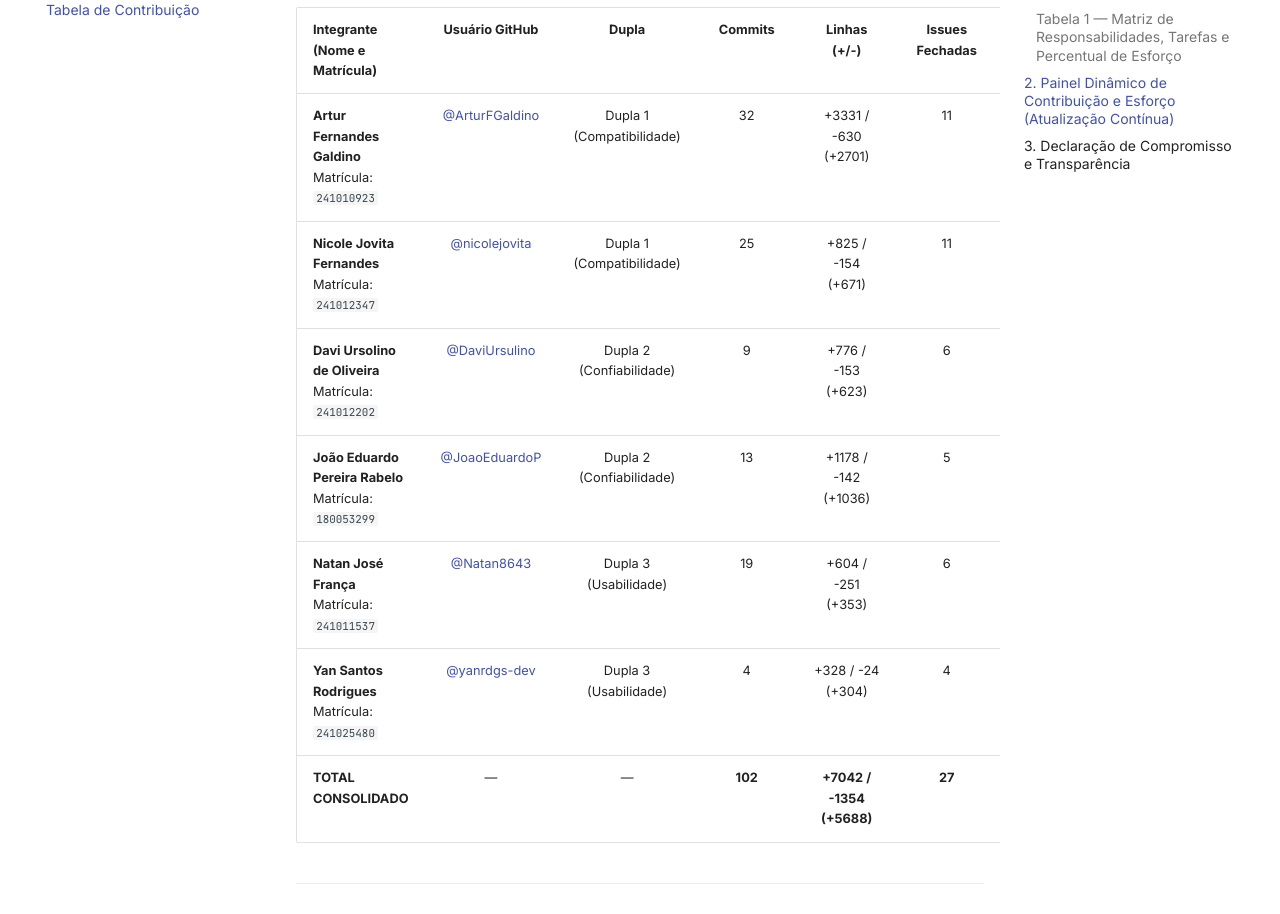
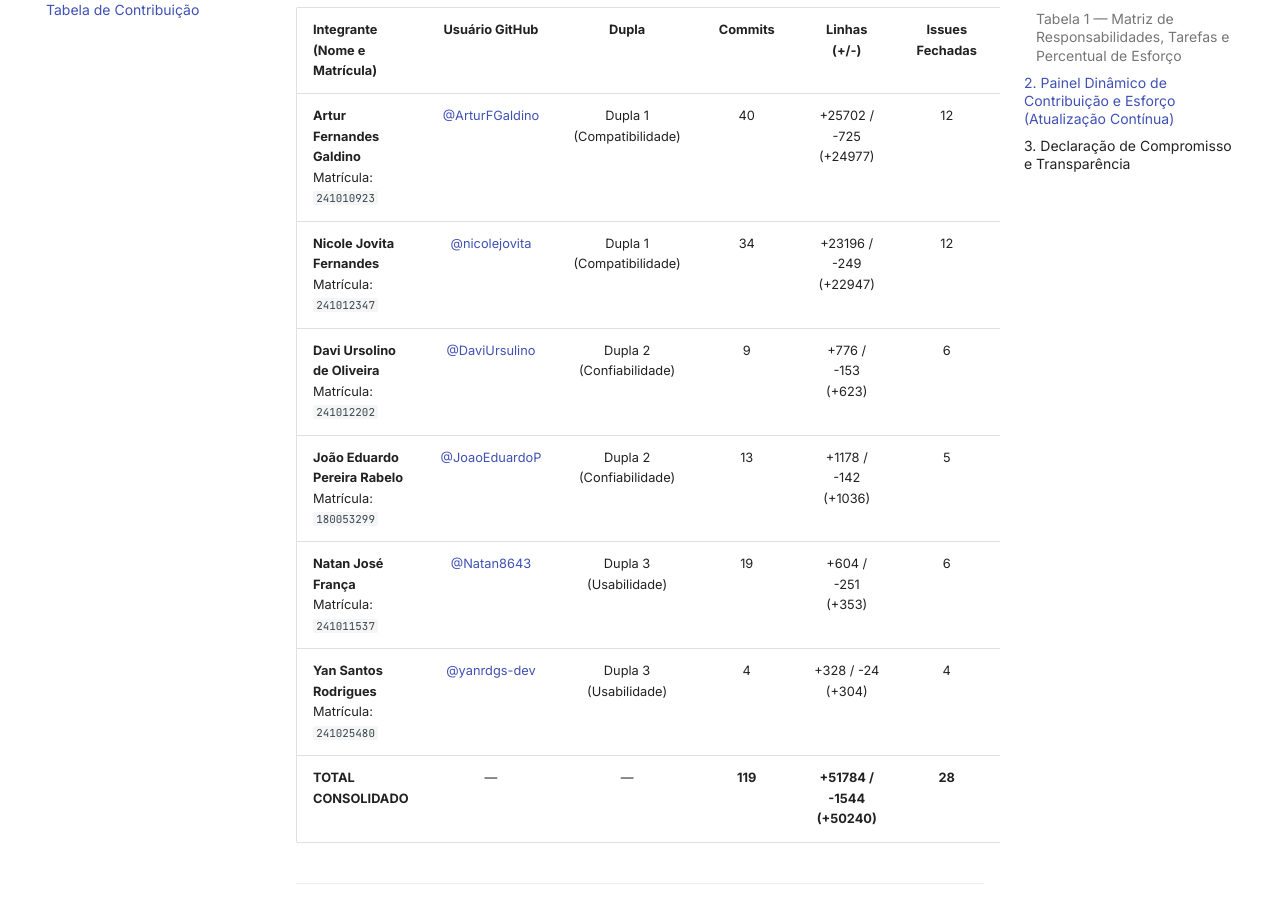
Before and after one commit to FCTE-Qualidade-de-Software-1/2026-2_T02_KAY_MCNULTY, an MkDocs documentation site: the page built from docs/gestao/tabela-contribuicao.md, in a window 1280 px wide and 1400 px high, scrolled down 5217 px. Shown: the part 152-1066 px from the top of the window. Built offline with MkDocs 1.6.1 and Material for MkDocs 9.7.7, drawn with Linux system fonts in a browser that asks for light colours; comment, search, counter and statistics services are not loaded.

Commit message:
feat(metrics): atualiza painel e snippets de métricas PSM [skip ci]

```diff
--- a/snippets/contributions-summary.md
+++ b/snippets/contributions-summary.md
@@ -1,9 +1,9 @@
 | Integrante (Nome e Matrícula) | Usuário GitHub | Dupla | Commits | Linhas (+/-) | Issues Fechadas | Horas (h) | Custo Total (R$) | % Esforço (AG-C5) |
 | :--- | :---: | :---: | :---: | :---: | :---: | :---: | :---: | :---: |
-| **Artur Fernandes Galdino**<br>Matrícula: `241010923` | [@ArturFGaldino](https://github.com/ArturFGaldino) | Dupla 1 (Compatibilidade) | 32 | +3331 / -630 (+2701) | 11 | 18,0h | R$ 1.575,90 | **23,38%** |
-| **Nicole Jovita Fernandes**<br>Matrícula: `241012347` | [@nicolejovita](https://github.com/nicolejovita) | Dupla 1 (Compatibilidade) | 25 | +825 / -154 (+671) | 11 | 17,0h | R$ 1.488,35 | **22,08%** |
-| **Davi Ursolino de Oliveira**<br>Matrícula: `241012202` | [@DaviUrsulino](https://github.com/DaviUrsulino) | Dupla 2 (Confiabilidade) | 9 | +776 / -153 (+623) | 6 | 16,2h | R$ 1.415,39 | **21,00%** |
-| **João Eduardo Pereira Rabelo**<br>Matrícula: `180053299` | [@JoaoEduardoP](https://github.com/JoaoEduardoP) | Dupla 2 (Confiabilidade) | 13 | +1178 / -142 (+1036) | 5 | 11,2h | R$ 977,64 | **14,50%** |
-| **Natan José França**<br>Matrícula: `241011537` | [@Natan8643](https://github.com/Natan8643) | Dupla 3 (Usabilidade) | 19 | +604 / -251 (+353) | 6 | 7,2h | R$ 627,44 | **9,31%** |
-| **Yan Santos Rodrigues**<br>Matrícula: `241025480` | [@yanrdgs-dev](https://github.com/yanrdgs-dev) | Dupla 3 (Usabilidade) | 4 | +328 / -24 (+304) | 4 | 7,5h | R$ 656,62 | **9,74%** |
-| **TOTAL CONSOLIDADO** | — | — | **102** | **+7042 / -1354 (+5688)** | **27** | **77,0h** | **R$ 6.741,35** | **100,00%** |
+| **Artur Fernandes Galdino**<br>Matrícula: `241010923` | [@ArturFGaldino](https://github.com/ArturFGaldino) | Dupla 1 (Compatibilidade) | 40 | +25702 / -725 (+24977) | 12 | 23,0h | R$ 2.013,65 | **26,44%** |
+| **Nicole Jovita Fernandes**<br>Matrícula: `241012347` | [@nicolejovita](https://github.com/nicolejovita) | Dupla 1 (Compatibilidade) | 34 | +23196 / -249 (+22947) | 12 | 22,0h | R$ 1.926,10 | **25,29%** |
+| **Davi Ursolino de Oliveira**<br>Matrícula: `241012202` | [@DaviUrsulino](https://github.com/DaviUrsulino) | Dupla 2 (Confiabilidade) | 9 | +776 / -153 (+623) | 6 | 16,2h | R$ 1.415,39 | **18,58%** |
+| **João Eduardo Pereira Rabelo**<br>Matrícula: `180053299` | [@JoaoEduardoP](https://github.com/JoaoEduardoP) | Dupla 2 (Confiabilidade) | 13 | +1178 / -142 (+1036) | 5 | 11,2h | R$ 977,64 | **12,84%** |
+| **Natan José França**<br>Matrícula: `241011537` | [@Natan8643](https://github.com/Natan8643) | Dupla 3 (Usabilidade) | 19 | +604 / -251 (+353) | 6 | 7,2h | R$ 627,44 | **8,24%** |
+| **Yan Santos Rodrigues**<br>Matrícula: `241025480` | [@yanrdgs-dev](https://github.com/yanrdgs-dev) | Dupla 3 (Usabilidade) | 4 | +328 / -24 (+304) | 4 | 7,5h | R$ 656,62 | **8,62%** |
+| **TOTAL CONSOLIDADO** | — | — | **119** | **+51784 / -1544 (+50240)** | **28** | **87,0h** | **R$ 7.616,85** | **100,00%** |
```
Also changed, not shown: snippets/alocacao-recursos-custos-pc2.md (+7 -7 lines), snippets/process-performance-table-entrega2.md (+3 -3 lines), 3 other files.
